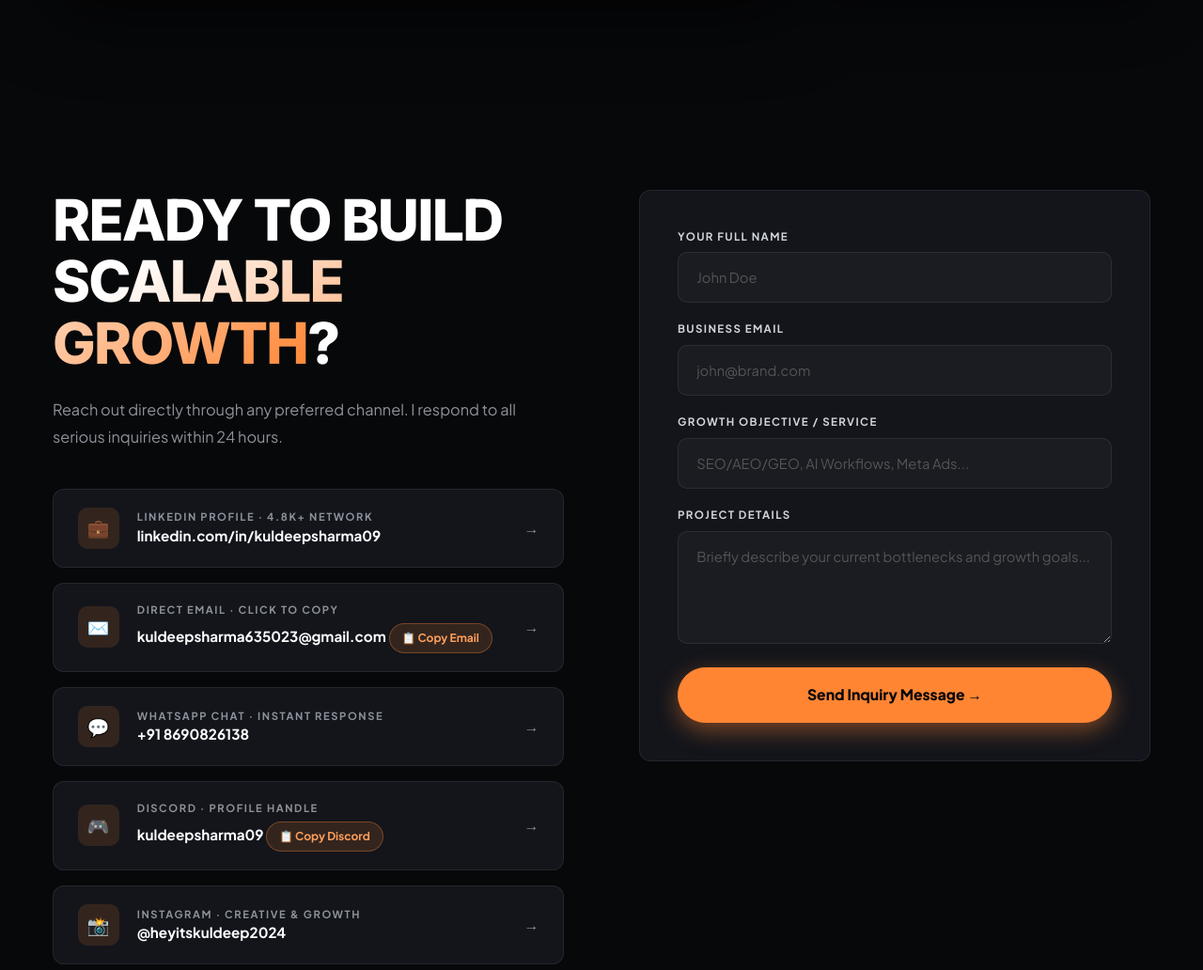
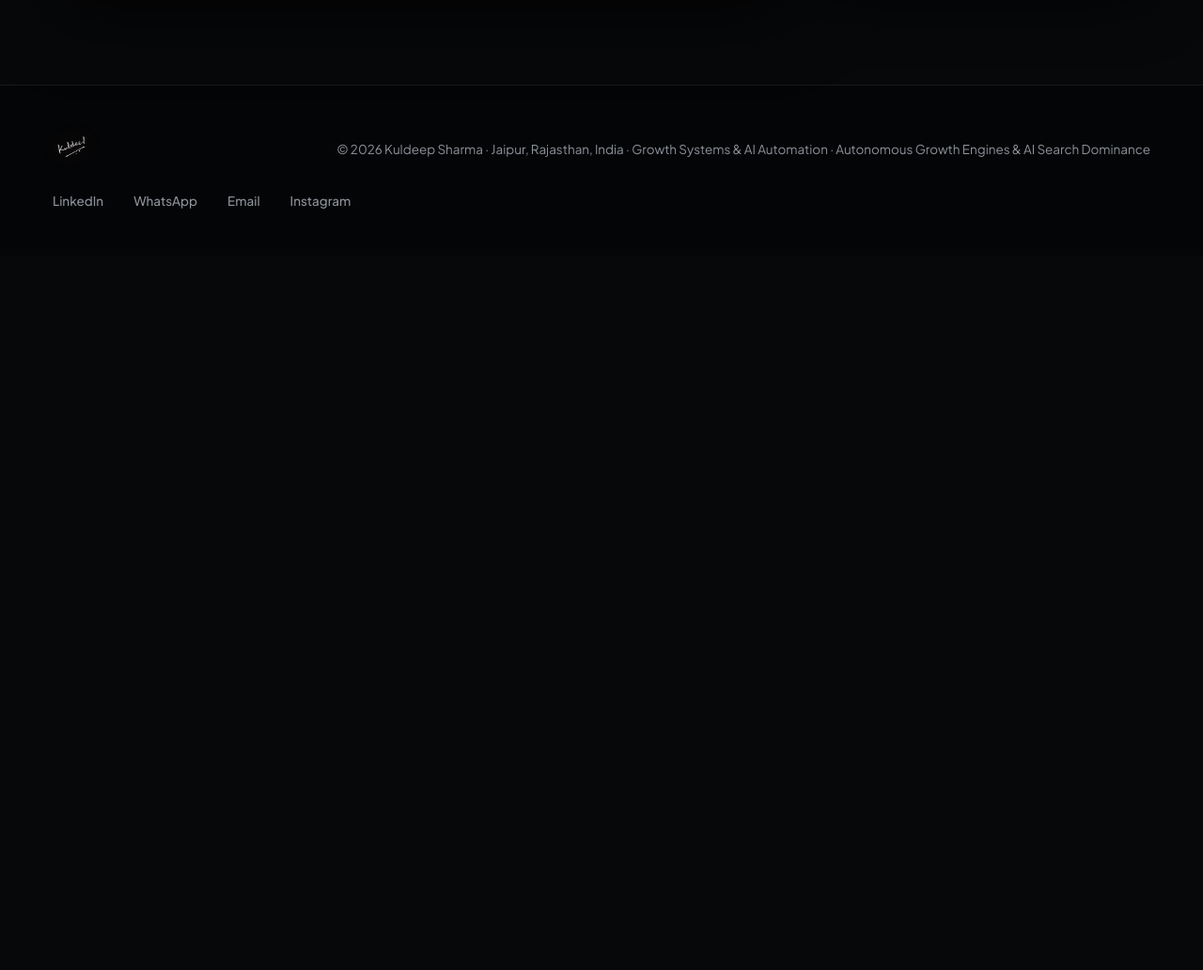
Before and after one commit to kuldeep088-hub/kuldeepsharma, an Astro site: page / in a window 1280 px wide. Shown: the part 9548-10580 px from the top of the page at 94% size. After the commit the page ends 9820 px from the top, so only its background shows below. Built offline with nearby package versions, Linux system fonts and the light colour scheme; Astro itself is replaced by a stand-in of ours; animation ran at ten frames a second.

Commit message:
refactor: remove contact section and streamline site navigation

```diff
--- a/src/components/Contact.astro
+++ /dev/null
@@ -1,117 +0,0 @@
----
----
-
-<!-- ─── CONTACT SECTION ─── -->
-<section class="sec" id="contact">
-  <div class="contact-grid">
-    <div class="r">
-      <h2 class="sec-title">Ready to build<br><span>scalable growth</span>?</h2>
-      <p class="sec-sub">Reach out directly through any preferred channel. I respond to all serious inquiries within 24 hours.</p>
-
-      <div class="c-links">
-        <a href="https://www.linkedin.com/in/kuldeepsharma09/" target="_blank" rel="noopener" class="c-link">
-          <div class="c-icon">💼</div>
-          <div class="c-txt">
-            <span>LinkedIn Profile · 4.8K+ Network</span>
-            <strong>linkedin.com/in/kuldeepsharma09</strong>
-          </div>
-          <div class="c-arr">→</div>
-        </a>
-        <div class="c-link" style="cursor: pointer;" onclick="copyEmail()">
-          <div class="c-icon">✉️</div>
-          <div class="c-txt">
-            <span>Direct Email · Click to Copy</span>
-            <strong>kuldeepsharma635023@gmail.com</strong>
-            <button type="button" class="copy-email-btn">📋 Copy Email</button>
-          </div>
-          <div class="c-arr">→</div>
-        </div>
-        <a href="https://wa.me/918690826138" target="_blank" rel="noopener" class="c-link">
-          <div class="c-icon">💬</div>
-          <div class="c-txt">
-            <span>WhatsApp Chat · Instant Response</span>
-            <strong>+91 8690826138</strong>
-          </div>
-          <div class="c-arr">→</div>
-        </a>
-        <div class="c-link" style="cursor: pointer;" onclick="copyDiscord()">
-          <div class="c-icon">🎮</div>
-          <div class="c-txt">
-            <span>Discord · Profile Handle</span>
-            <strong>kuldeepsharma09</strong>
-            <button type="button" class="copy-email-btn">📋 Copy Discord</button>
-          </div>
-          <div class="c-arr">→</div>
-        </div>
-        <a href="https://www.instagram.com/heyitskuldeep2024/" target="_blank" rel="noopener" class="c-link">
-          <div class="c-icon">📸</div>
-          <div class="c-txt">
-            <span>Instagram · Creative & Growth</span>
-            <strong>@heyitskuldeep2024</strong>
-          </div>
-          <div class="c-arr">→</div>
-        </a>
-      </div>
-    </div>
-
-    <div class="r">
-      <div class="contact-form-box">
-        <form id="contactForm">
-          <div class="form-grp">
-            <label for="f-name">Your Full Name</label>
-            <input id="f-name" type="text" name="name" placeholder="John Doe" required />
-          </div>
-          <div class="form-grp">
-            <label for="f-email">Business Email</label>
-            <input id="f-email" type="email" name="email" placeholder="john@brand.com" required />
-          </div>
-          <div class="form-grp">
-            <label for="f-need">Growth Objective / Service</label>
-            <input id="f-need" type="text" name="service" placeholder="SEO/AEO/GEO, AI Workflows, Meta Ads..." />
-          </div>
-          <div class="form-grp">
-            <label for="f-msg">Project Details</label>
-            <textarea id="f-msg" name="message" placeholder="Briefly describe your current bottlenecks and growth goals..." required></textarea>
-          </div>
-          <button type="submit" class="form-submit" id="submitBtn">Send Inquiry Message →</button>
-        </form>
-      </div>
-    </div>
-  </div>
-</section>
-
-<script is:inline>
-  (function initContactForm() {
-    const contactForm = document.getElementById("contactForm");
-    if (contactForm) {
-      contactForm.addEventListener("submit", async function(e) {
-        e.preventDefault();
-        const btn = document.getElementById("submitBtn");
-        const form = this;
-        btn.textContent = "Sending Message...";
-        btn.disabled = true;
-        try {
-          const res = await fetch("https://formspree.io/kuldeepsharma635023@gmail.com", {
-            method: "POST",
-            headers: { "Accept": "application/json" },
-            body: new FormData(form),
-          });
-          if (res.ok) {
-            btn.textContent = "Message Sent Successfully ✓";
-            btn.style.background = "#16a34a";
-            form.reset();
-            if (window.showToast) window.showToast("Thank you! Message sent to Kuldeep.");
-            setTimeout(() => { btn.textContent = "Send Inquiry Message →"; btn.style.background = ""; btn.disabled = false; }, 4500);
-          } else {
-            throw new Error();
-          }
-        } catch {
-          btn.textContent = "Failed to Send: Reach via WhatsApp";
-          btn.style.background = "#dc2626";
-          if (window.showToast) window.showToast("Form delivery failed: please reach via WhatsApp or email directly.");
-          setTimeout(() => { btn.textContent = "Send Inquiry Message →"; btn.style.background = ""; btn.disabled = false; }, 4500);
-        }
-      });
-    }
-  })();
-</script>
--- a/src/components/MobileMenu.astro
+++ b/src/components/MobileMenu.astro
@@ -31,9 +31,6 @@
     <a href="#endnote" class="m-nav-item" onclick="closeMenu()">
       <span class="m-num">04</span><span class="m-label">Closing Conviction</span><span class="m-arrow">→</span>
     </a>
-    <a href="#contact" class="m-nav-item" onclick="closeMenu()">
-      <span class="m-num">05</span><span class="m-label">Contact</span><span class="m-arrow">→</span>
-    </a>
   </div>
 
   <div class="mobile-menu-footer">
--- a/src/components/Navbar.astro
+++ b/src/components/Navbar.astro
@@ -20,7 +20,7 @@
   <!-- Topbar links (About, Services, AI Search, Workflows, Part of Life, Experience, Credentials, FAQ) are hidden from topbar and accessible via the Menu drawer -->
 
   <div class="nav-right-actions">
-    <a href="#contact" class="nav-cta-btn">Let's Connect →</a>
+    <a href="#endnote" class="nav-cta-btn">Let's Connect →</a>
     <button class="hamburger-btn" onclick="openMenu()" aria-label="Open Navigation Menu">
       <span></span><span></span><span></span>
     </button>
--- a/src/pages/index.astro
+++ b/src/pages/index.astro
@@ -7,7 +7,6 @@ import About from '../components/About.astro';
 import Tools from '../components/Tools.astro';
 import Experience from '../components/Experience.astro';
 import EndNote from '../components/EndNote.astro';
-import Contact from '../components/Contact.astro';
 import Footer from '../components/Footer.astro';
 ---
 
@@ -20,7 +19,6 @@ import Footer from '../components/Footer.astro';
     <Tools />
     <Experience />
     <EndNote />
-    <Contact />
   </main>
   <Footer />
 </Layout>
```
